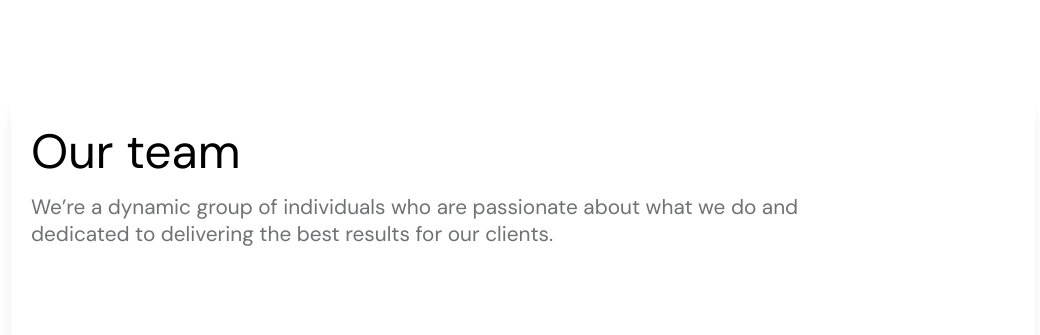
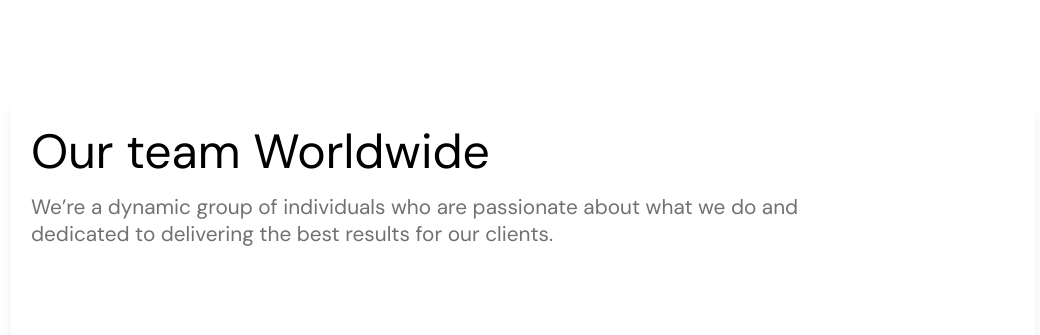
Before and after one commit to buildwithmohamed/100-Days-Web-Challenge-, a plain HTML site: page -01-Responsive-team-card/index.html in a window 1280 px wide. Shown: the top 335 px of the page, without its empty margins (117-1157 px from the left). Drawn offline with Linux system fonts and the light colour scheme.

Commit message:
Update index.html
Add text on the Tiltle

```diff
--- a/-01-Responsive-team-card/index.html
+++ b/-01-Responsive-team-card/index.html
@@ -11,7 +11,7 @@
 
     <section class="team-section">
             <div class="container-description">
-                    <h1 class="title">Our team</h1>
+                    <h1 class="title">Our team Worldwide</h1>
                     <p class="description">We’re a dynamic group of individuals who are passionate about what we do and dedicated to delivering the best results for our clients.</p>
             </div>
             <div class="container">
```
